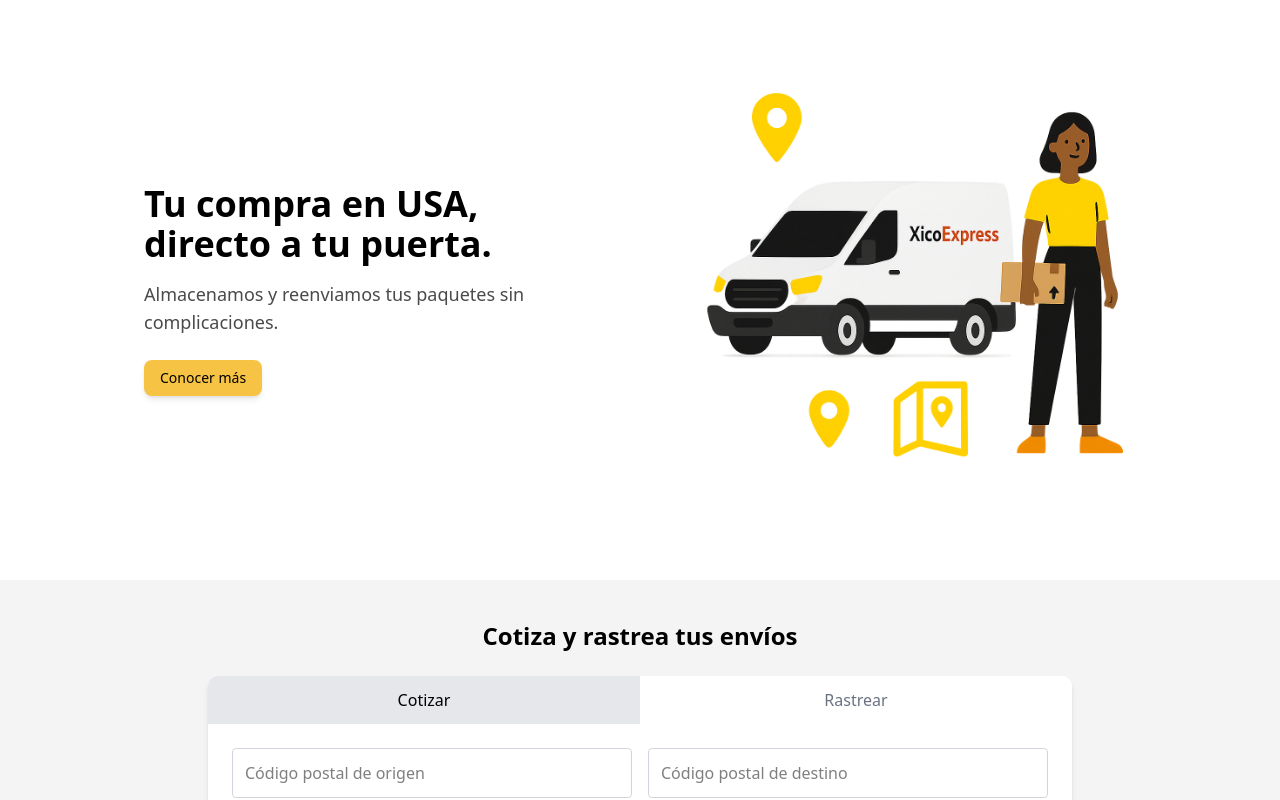
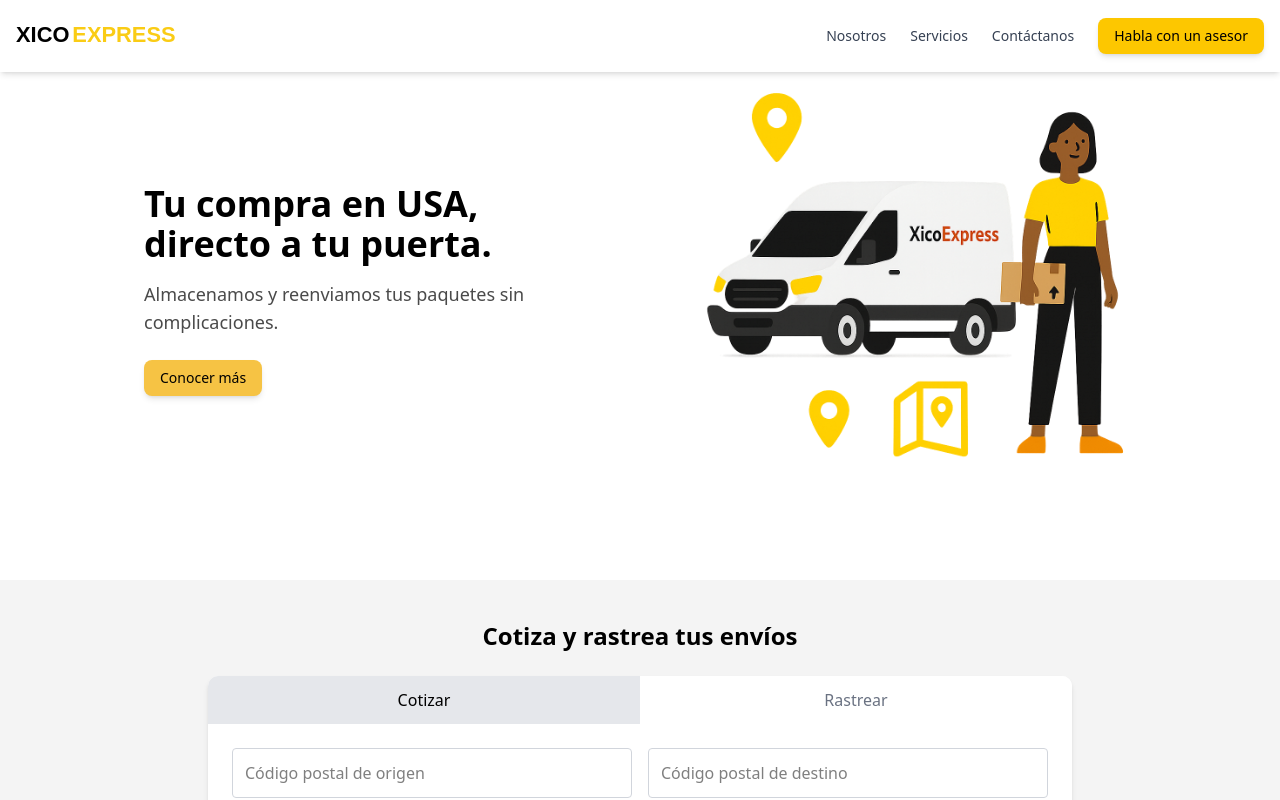
Before and after one commit to eiakoji-me/xicoexpress, a Next.js app: page / in a window 1280 px wide. Shown: the top 800 px of the page. Built offline with nearby package versions, Linux system fonts and the light colour scheme.

Commit message:
Added header component

```diff
--- a/src/app/layout.tsx
+++ b/src/app/layout.tsx
@@ -1,6 +1,7 @@
 import "@/styles/globals.css";
 import type { Metadata } from "next";
 import Footer from "@/components/Footer";
+import Header from "@/components/Header";
 
 export const metadata: Metadata = {
   title: "XicoExpress",
@@ -15,6 +16,7 @@ export default function RootLayout({
   return (
     <html lang="es">
       <body>
+        <Header />
         {children}
         <Footer />
       </body>
--- /dev/null
+++ b/src/components/Header.tsx
@@ -0,0 +1,91 @@
+"use client";
+
+import Link from "next/link";
+import Image from "next/image";
+import { Menu, X } from "lucide-react";
+import { useState } from "react";
+import { Button } from "@/components/ui/button";
+
+const navLinks = [
+  { href: "/conocenos", label: "Nosotros" },
+  { href: "/servicios", label: "Servicios" },
+  { href: "/contacto", label: "Contáctanos" },
+];
+
+export default function Header() {
+  const [menuOpen, setMenuOpen] = useState(false);
+
+  return (
+    <header className="bg-white shadow-md fixed top-0 left-0 right-0 z-50">
+      <div className="max-w-7xl mx-auto px-4 py-4 flex justify-between items-center">
+        {/* Logo */}
+        <Link href="/">
+          <Image
+            src="/logo_header.svg"
+            alt="XicoExpress Logo"
+            width={160}
+            height={40}
+            priority
+          />
+        </Link>
+
+        {/* Desktop Nav */}
+        <nav className="hidden md:flex gap-6 items-center">
+          {navLinks.map((link) => (
+            <Link
+              key={link.href}
+              href={link.href}
+              className="text-sm font-medium text-gray-700 hover:text-yellow-600 transition"
+            >
+              {link.label}
+            </Link>
+          ))}
+          <a
+            href="https://wa.me/527641028914?text=Hola%20XicoExpress%2C%20quiero%20más%20información%20sobre%20sus%20servicios."
+            target="_blank"
+            rel="noopener noreferrer"
+          >
+            <Button className="bg-yellow-400 text-black hover:bg-yellow-500 transition-transform hover:scale-105 shadow-md">
+              Habla con un asesor
+            </Button>
+          </a>
+        </nav>
+
+        {/* Mobile Toggle */}
+        <button
+          onClick={() => setMenuOpen(!menuOpen)}
+          className="md:hidden text-gray-700"
+        >
+          {menuOpen ? <X size={24} /> : <Menu size={24} />}
+        </button>
+      </div>
+
+      {/* Mobile Menu */}
+      {menuOpen && (
+        <div className="md:hidden bg-white border-t border-gray-200">
+          <div className="px-4 py-4 flex flex-col gap-4">
+            {navLinks.map((link) => (
+              <Link
+                key={link.href}
+                href={link.href}
+                className="text-gray-700 font-medium"
+                onClick={() => setMenuOpen(false)}
+              >
+                {link.label}
+              </Link>
+            ))}
+            <a
+              href="https://wa.me/527641028914?text=Hola%20XicoExpress%2C%20quiero%20más%20información%20sobre%20sus%20servicios."
+              target="_blank"
+              rel="noopener noreferrer"
+            >
+              <Button className="bg-yellow-400 text-black mt-2 shadow-md w-full">
+                Habla con un asesor
+              </Button>
+            </a>
+          </div>
+        </div>
+      )}
+    </header>
+  );
+}
```
Also changed, not shown: public/logo_header.svg (added).
